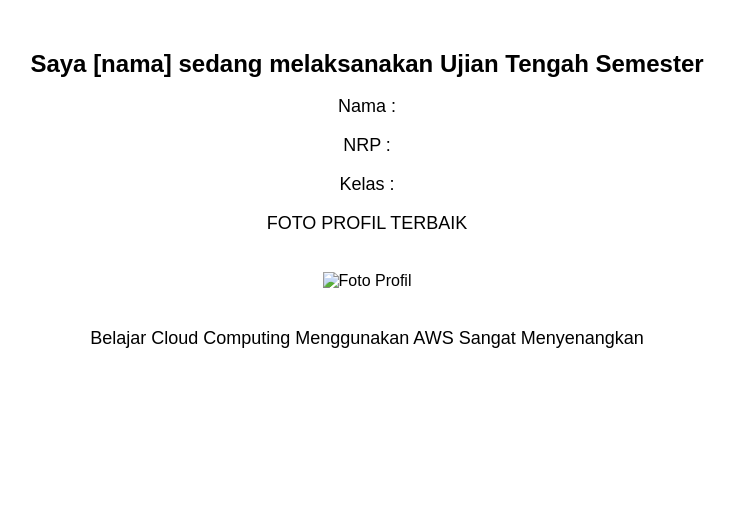
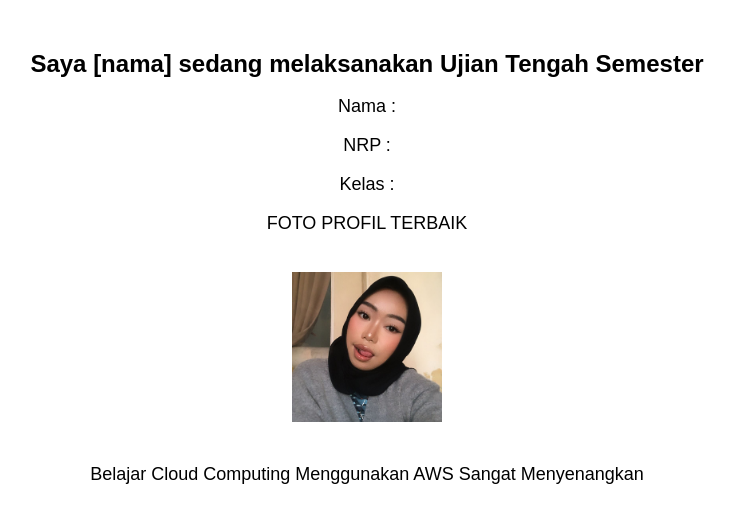
Before and after one commit to mellydiyani/melly, a plain HTML site: page index.html in a window 1280 px wide. Shown: the whole page, without its empty margins (273-1008 px from the left). Drawn offline with Linux system fonts and the light colour scheme.

Commit message:
ubah index.html

```diff
--- a/index.html
+++ b/index.html
@@ -30,7 +30,7 @@
     <p class="content">NRP : </p>
     <p class="content">Kelas : </p>
     <p class="content">FOTO PROFIL TERBAIK</p>
-    <img src="melly.png" alt="Foto Profil" class="profile-photo">
+    <img src="melly.jpg" alt="Foto Profil" class="profile-photo">
     <p class="content">Belajar Cloud Computing Menggunakan AWS Sangat Menyenangkan</p>
 </body>
 </html>
```
